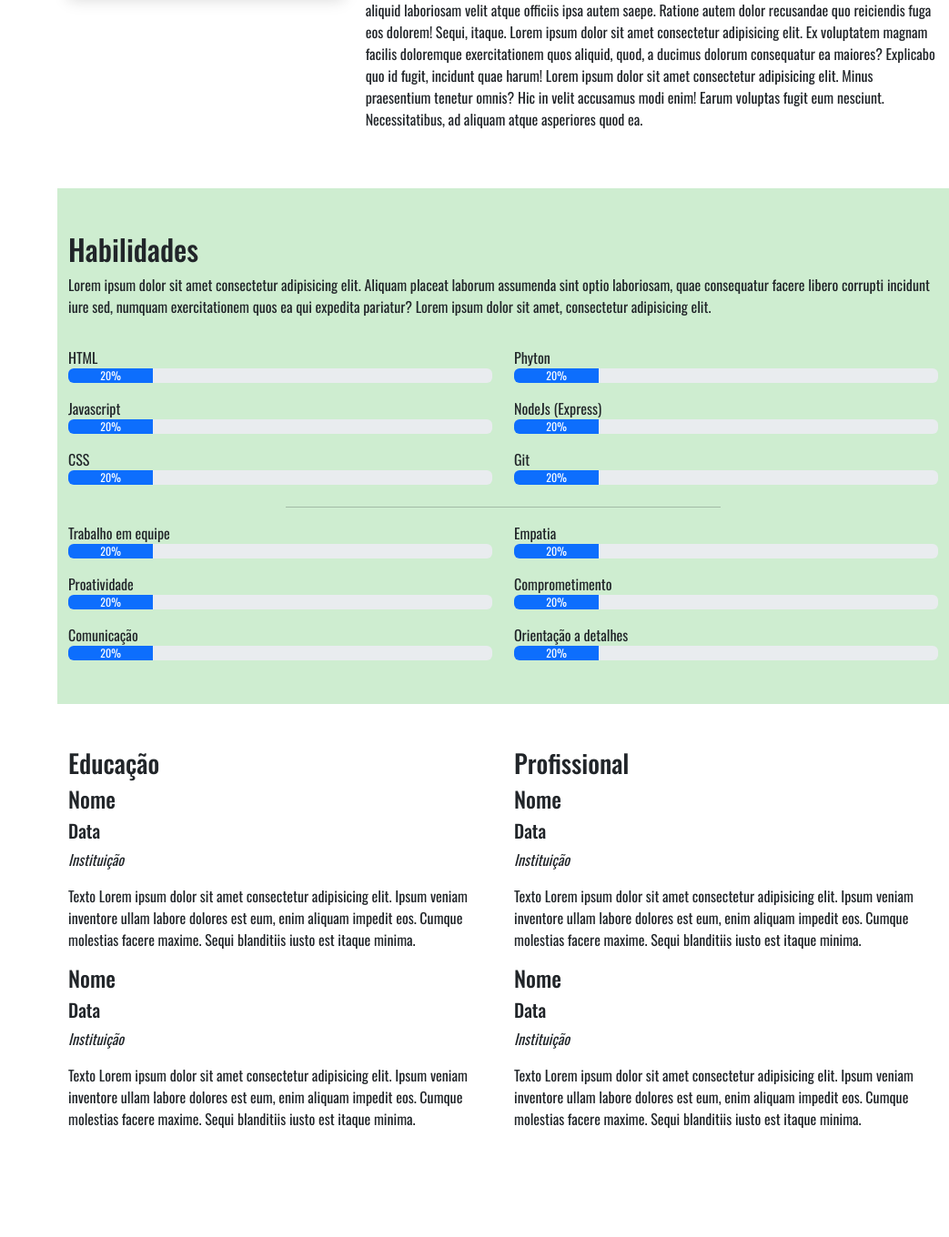
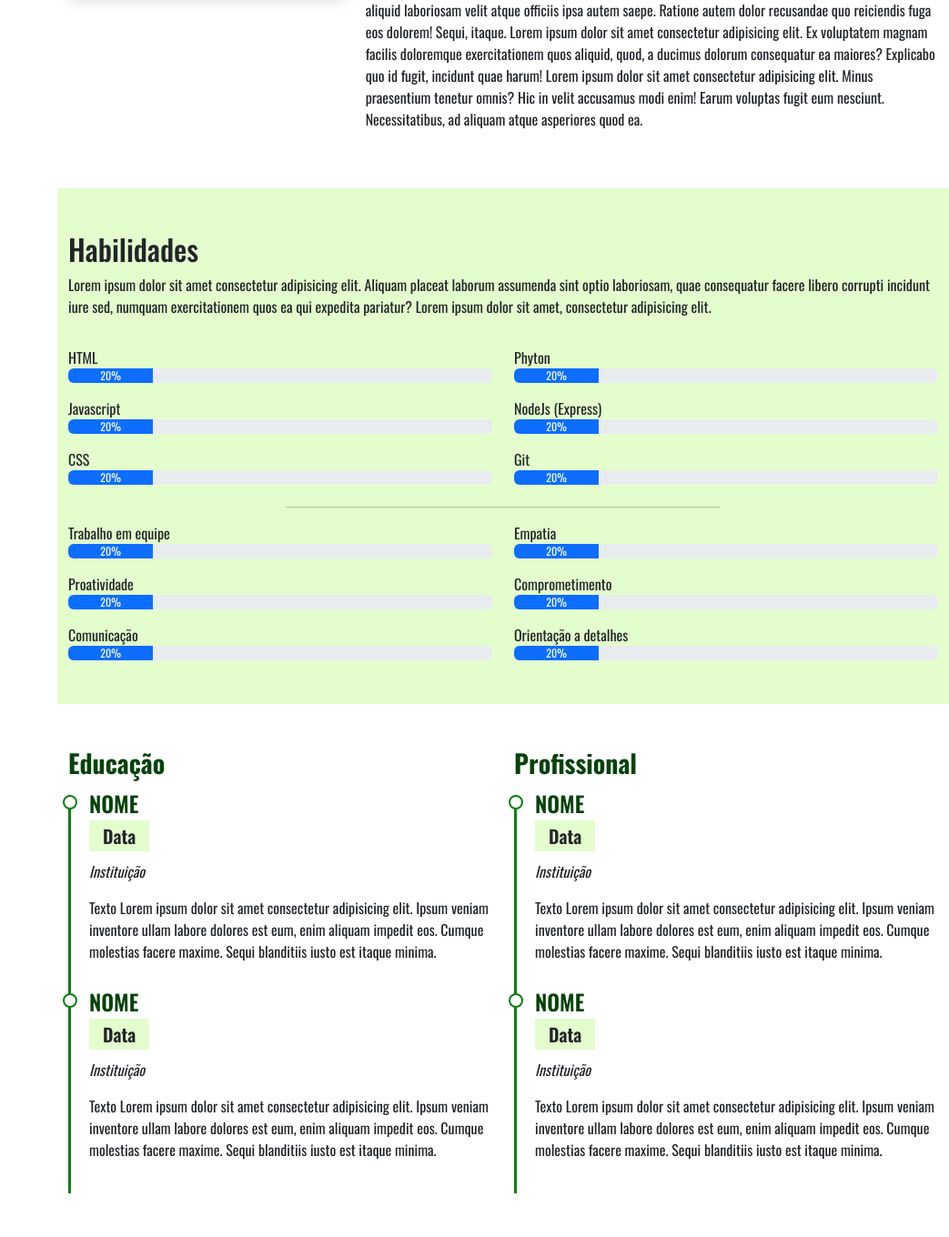
Before and after one commit to cgmdariva/portfolio-project, a Flask app: page / in a window 1280 px wide. Shown: the part 1381-2741 px from the top of the page at 91% size, without its empty margins (237-1280 px from the left). Before the commit the page ends 2621 px from the top, so only its background shows below. Run offline with Flask 2, Linux system fonts and the light colour scheme; some libraries are stand-ins or nearby versions.

Commit message:
section "curriculo" stylized
utilizing pseudo class for circle arrangement

```diff
--- a/static/style.css
+++ b/static/style.css
@@ -174,5 +174,46 @@ i.menu-mobile {
 }
 
 .section-bg {
-  background-color: #ceedd0;
+  background-color: #e3fdcd;
 }
+
+.cv .cv-title{
+  font-weight: 700;
+  margin-bottom: 20px;
+  color: #06430b;
+}
+
+.cv .cv-item{
+  padding: 0 0 20px 20px;
+  margin-top: -2px;
+  border-left: 3px solid #088012;
+  position: relative;
+}
+
+.cv .cv-item h4{
+  line-height: 18px;
+  font-weight: 600;
+  text-transform: uppercase;
+  color: #06430b;
+  margin-bottom: 10px;
+}
+
+.cv .cv-item h5{
+  background: #e3fdcd;
+  padding: 5px 15px;
+  display: inline-block;
+  font-weight: 600;
+  margin-bottom: 10px;
+}
+
+.cv .cv-item::before {
+  content: "";
+  position: absolute;
+  top: 0;
+  left: -9px;
+  width: 16px;
+  height: 16px;
+  border: 2px solid #088012;
+  background: #fff;
+  border-radius: 50%;
+}
```
